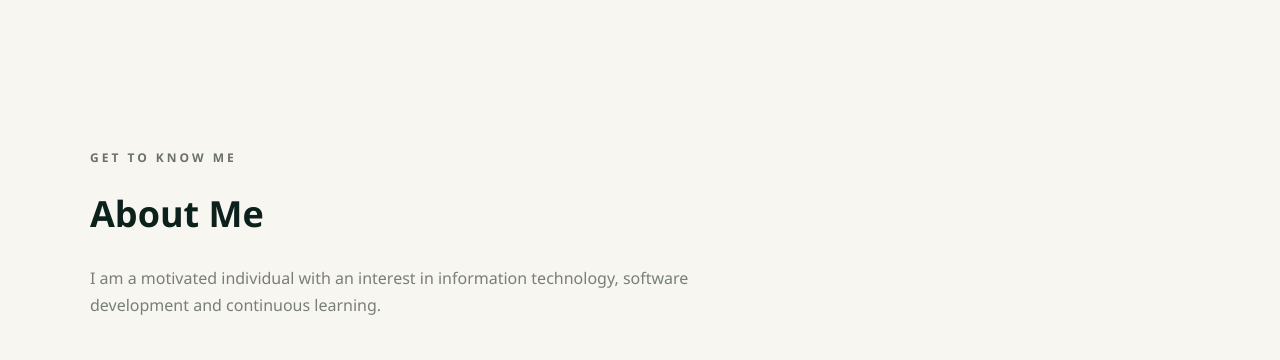
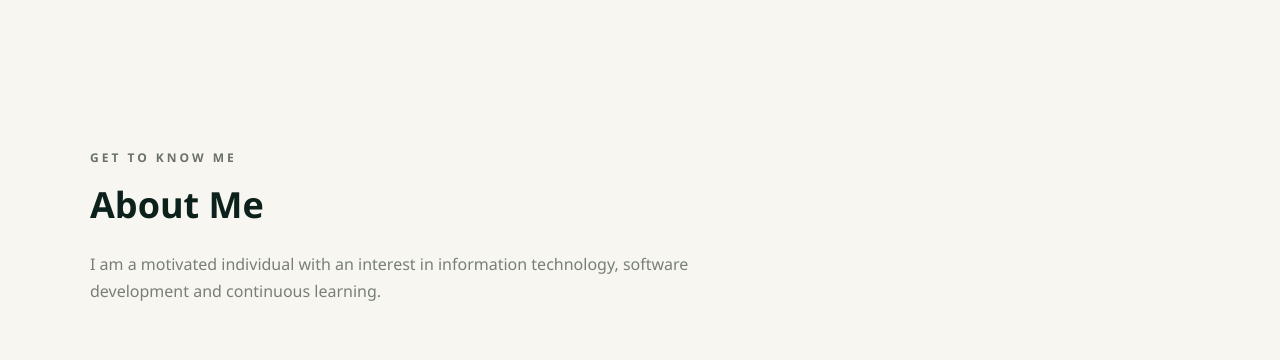
Before and after one commit to Lucracia93/earthy-portfolio, a plain HTML site: page index.html in a window 1280 px wide. Shown: the part 592-952 px from the top of the page. Drawn offline with Linux system fonts and the light colour scheme; a script that the page names is missing.

Commit message:
Update style.css

```diff
--- a/style.css
+++ b/style.css
@@ -274,11 +274,12 @@ a {
 }
 
 .section h2 {
-    font-size: 36px;
+    font-size: clamp(30px, 3vw, 36px);
     color: var(--forest);
-    margin-bottom: 20px;
+    line-height: 1.2;
+    margin-bottom: 24px;
+    font-weight: 600;
 }
-
 .section > p:not(.eyebrow) {
     max-width: 700px;
     color: var(--muted);
```
